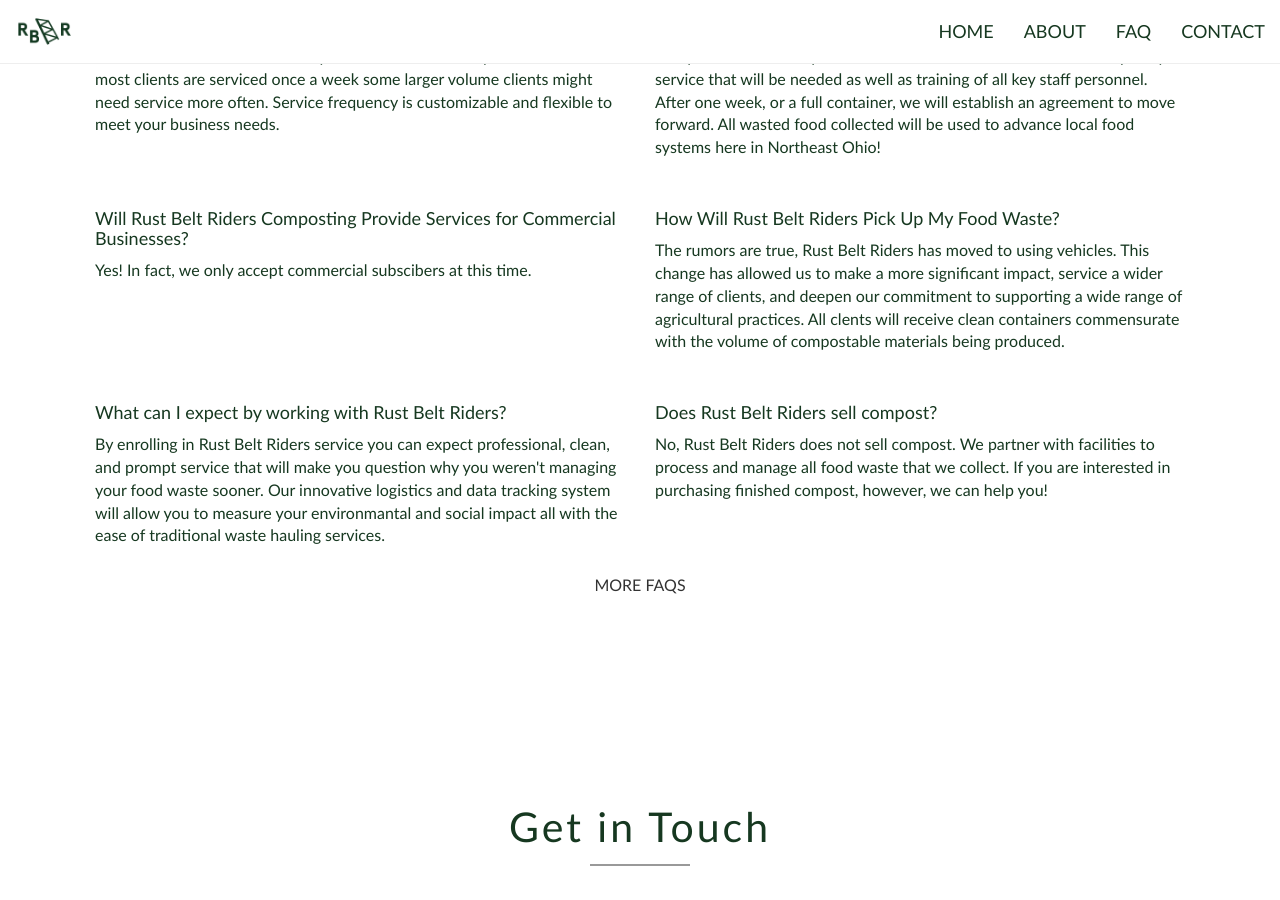
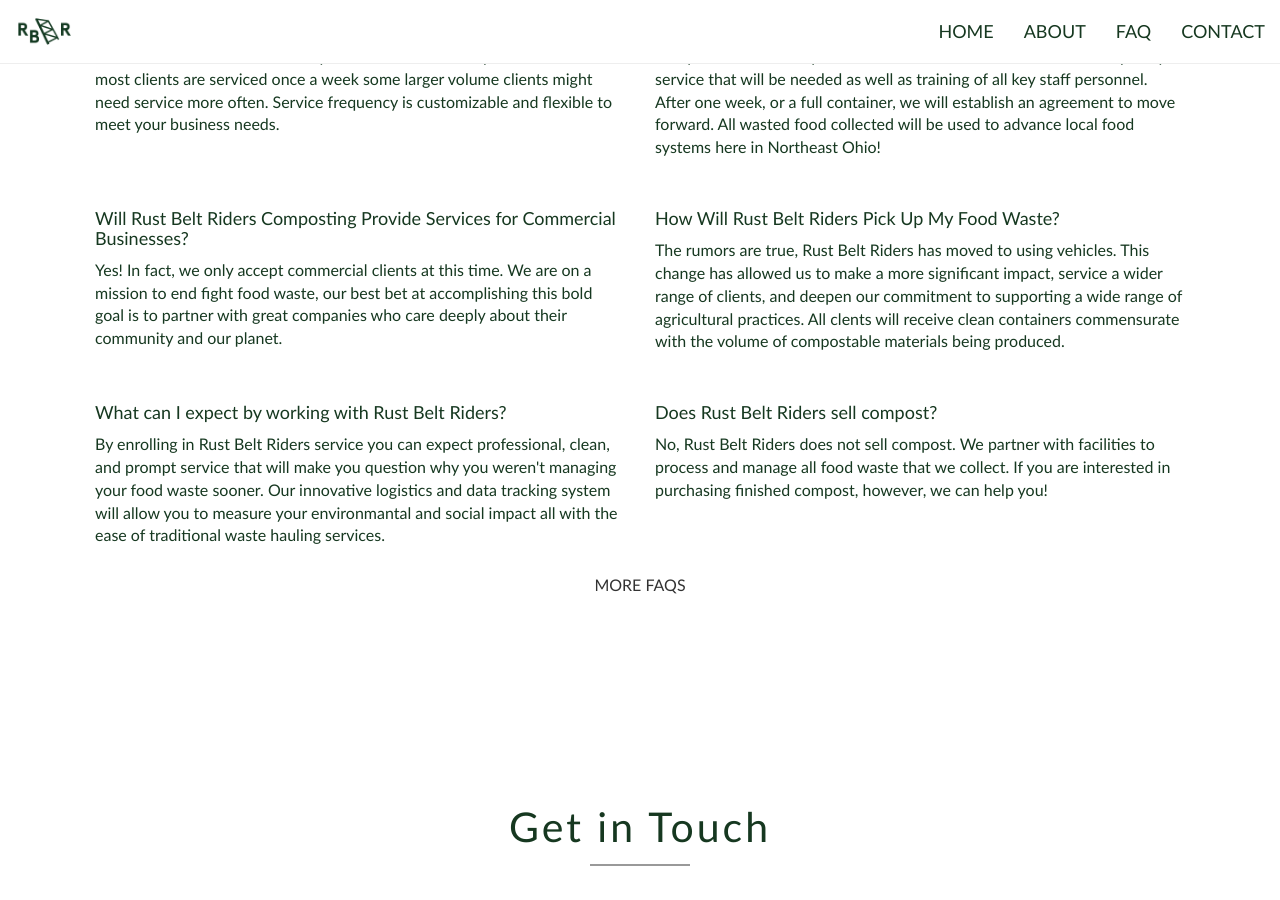
Before and after one commit to rbr-cleveland/rbr-cleveland.github.io, a Jekyll site: the page built from index.html, in a window 1280 px wide and 900 px high, scrolled down 1852 px. Built offline with Jekyll 4.4.1, drawn with Linux system fonts in a browser that asks for light colours; nearby versions of some CDN libraries; comment, search, counter and statistics services are not loaded.

Commit message:
Updated generalfaq.yml

```diff
--- a/_data/generalfaq.yml
+++ b/_data/generalfaq.yml
@@ -11,7 +11,7 @@
 - published: true
   title: "Will Rust Belt Riders Composting Provide Services for Commercial Businesses?"
   content: >
-    Yes! In fact, we only accept commercial subscibers at this time.
+    Yes! In fact, we only accept commercial clients at this time. We are on a mission to end fight food waste, our best bet at accomplishing this bold goal is to partner with great companies who care deeply about their community and our planet.
 
 - published: true
   title: "How Will Rust Belt Riders Pick Up My Food Waste?"
```
